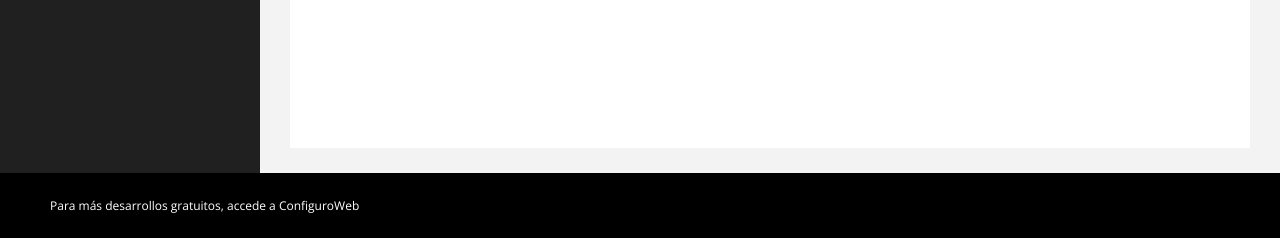
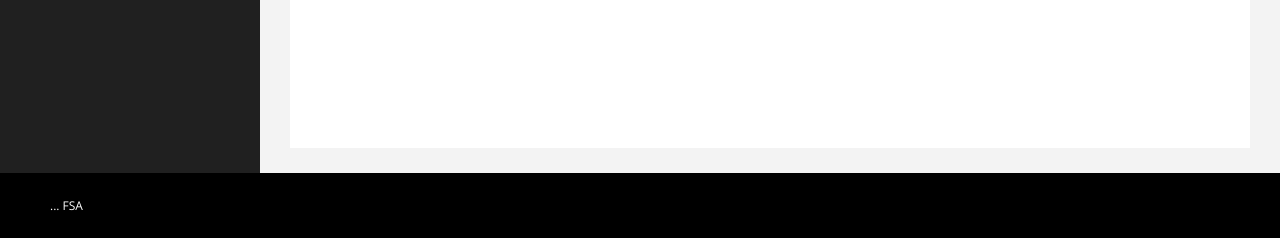
Before and after one commit to Fernando1106/SchoolPago, a PHP site: page /branch.php in a window 1280 px wide. Shown: the part 1152-1390 px from the top of the page. Run offline with PHP 8.4, Linux system fonts and the light colour scheme; the visitor is signed in with stand-in values (Sample User, id 1); data that the repository does not hold is empty.

Commit message:
Update branch.php

```diff
--- a/branch.php
+++ b/branch.php
@@ -341,7 +341,7 @@ echo $errormsg;
     <!-- /. WRAPPER  -->
 
     <div id="footer-sec">
-	Para más desarrollos gratuitos, accede a <a href="https://www.configuroweb.com/" target="_blank">ConfiguroWeb</a>
+	... <a href="" target="_blank">FSA</a>
     </div>
 
 
```
